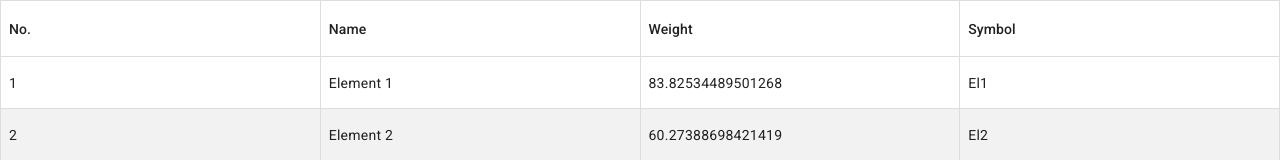
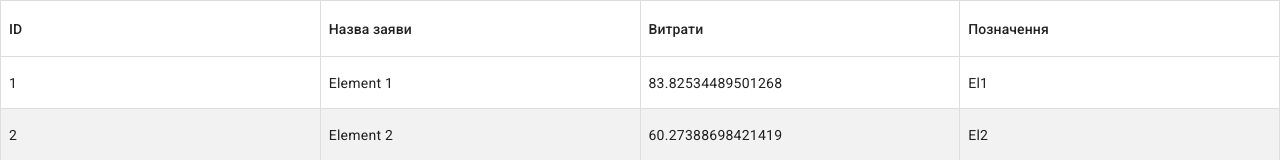
Before and after one commit to MaksimYakovenko/tablepagination, an Angular app: page / in a window 1280 px wide. Shown: the top 160 px of the page. Built offline with nearby package versions, Linux system fonts and the light colour scheme.

Commit message:
header changes

```diff
--- a/src/app/tablepagination/tablepagination.component.html
+++ b/src/app/tablepagination/tablepagination.component.html
@@ -2,23 +2,23 @@
   <div class="mat-elevation-z8">
       <table mat-table [dataSource]="dataSource" class="table-with-border">
 
-        <ng-container matColumnDef="position">
-          <th mat-header-cell *matHeaderCellDef columnResize> No. </th>
-          <td mat-cell *matCellDef="let element"> {{element.position}} </td>
+        <ng-container matColumnDef="id">
+          <th mat-header-cell *matHeaderCellDef columnResize> ID </th>
+          <td mat-cell *matCellDef="let element"> {{element.id}} </td>
         </ng-container>
 
         <ng-container matColumnDef="name">
-          <th mat-header-cell *matHeaderCellDef columnResize> Name </th>
+          <th mat-header-cell *matHeaderCellDef columnResize> Назва заяви </th>
           <td mat-cell *matCellDef="let element"> {{element.name}} </td>
         </ng-container>
 
-        <ng-container matColumnDef="weight">
-          <th mat-header-cell *matHeaderCellDef columnResize> Weight </th>
-          <td mat-cell *matCellDef="let element"> {{element.weight}} </td>
+        <ng-container matColumnDef="costs">
+          <th mat-header-cell *matHeaderCellDef columnResize> Витрати </th>
+          <td mat-cell *matCellDef="let element"> {{element.costs}} </td>
         </ng-container>
 
         <ng-container matColumnDef="symbol">
-          <th mat-header-cell *matHeaderCellDef columnResize> Symbol </th>
+          <th mat-header-cell *matHeaderCellDef columnResize> Позначення </th>
           <td mat-cell *matCellDef="let element"> {{element.symbol}} </td>
         </ng-container>
 
--- a/src/app/tablepagination/tablepagination.component.ts
+++ b/src/app/tablepagination/tablepagination.component.ts
@@ -21,7 +21,7 @@ import {ColumnResizeDirective} from "./tablepagination.directive";
 
 export class TablepaginationComponent extends MatPaginatorIntl implements AfterViewInit {
   title = 'tablepagination';
-  displayedColumns: string[] = ['position', 'name', 'weight', 'symbol'];
+  displayedColumns: string[] = ['id', 'name', 'costs', 'symbol'];
   dataSource = new MatTableDataSource<PeriodicElement>(ELEMENT_DATA);
   @ViewChild(MatPaginator) paginator!: MatPaginator;
   override itemsPerPageLabel = 'Заяв на сторінці';
@@ -44,17 +44,17 @@ export class TablepaginationComponent extends MatPaginatorIntl implements AfterV
 }
 export interface PeriodicElement {
   name: string;
-  position: number;
-  weight: number;
+  id: number;
+  costs: number;
   symbol: string;
 }
 
 const ELEMENT_DATA: PeriodicElement[] = [];
 for (let i = 1; i <= 2000; i++) {
   ELEMENT_DATA.push({
-    position: i,
+    id: i,
     name: `Element ${i}`,
-    weight: Math.random() * 100,
+    costs: Math.random() * 100,
     symbol: `El${i}`,
   });
 }
```
